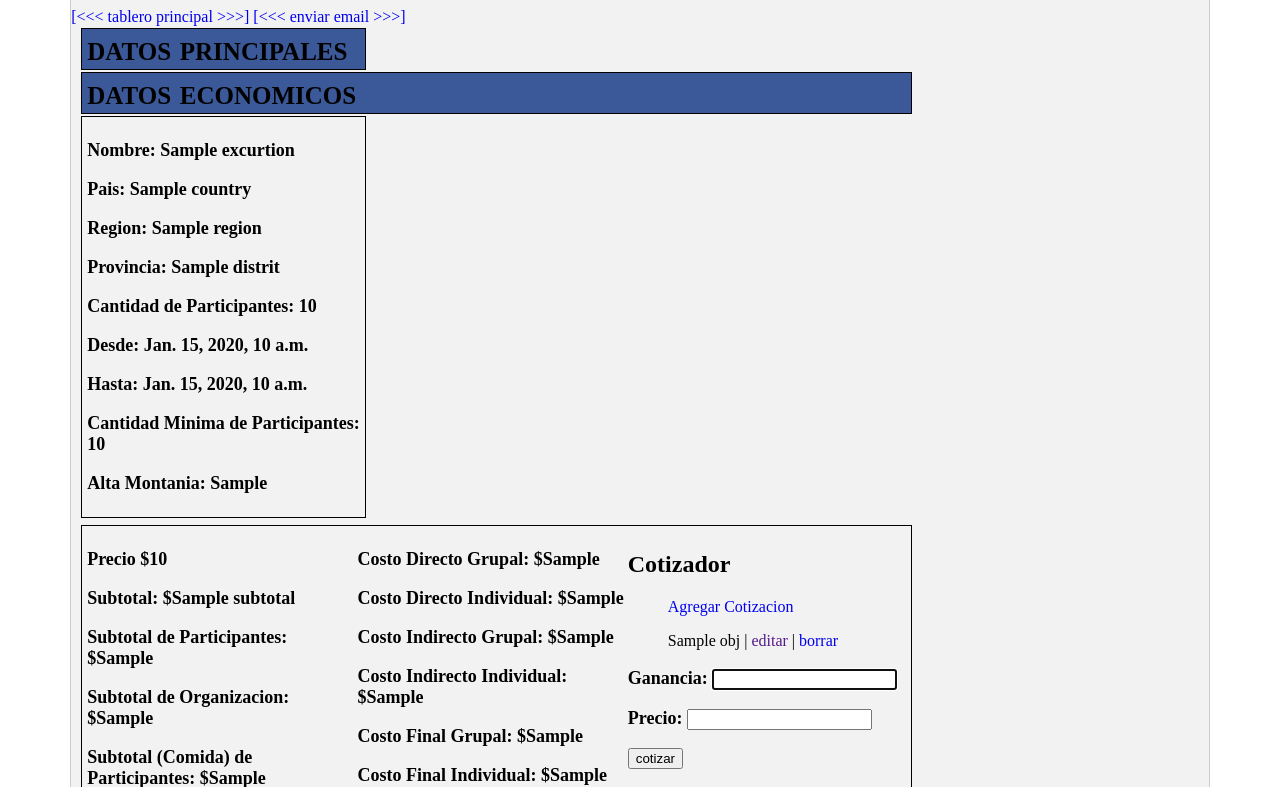
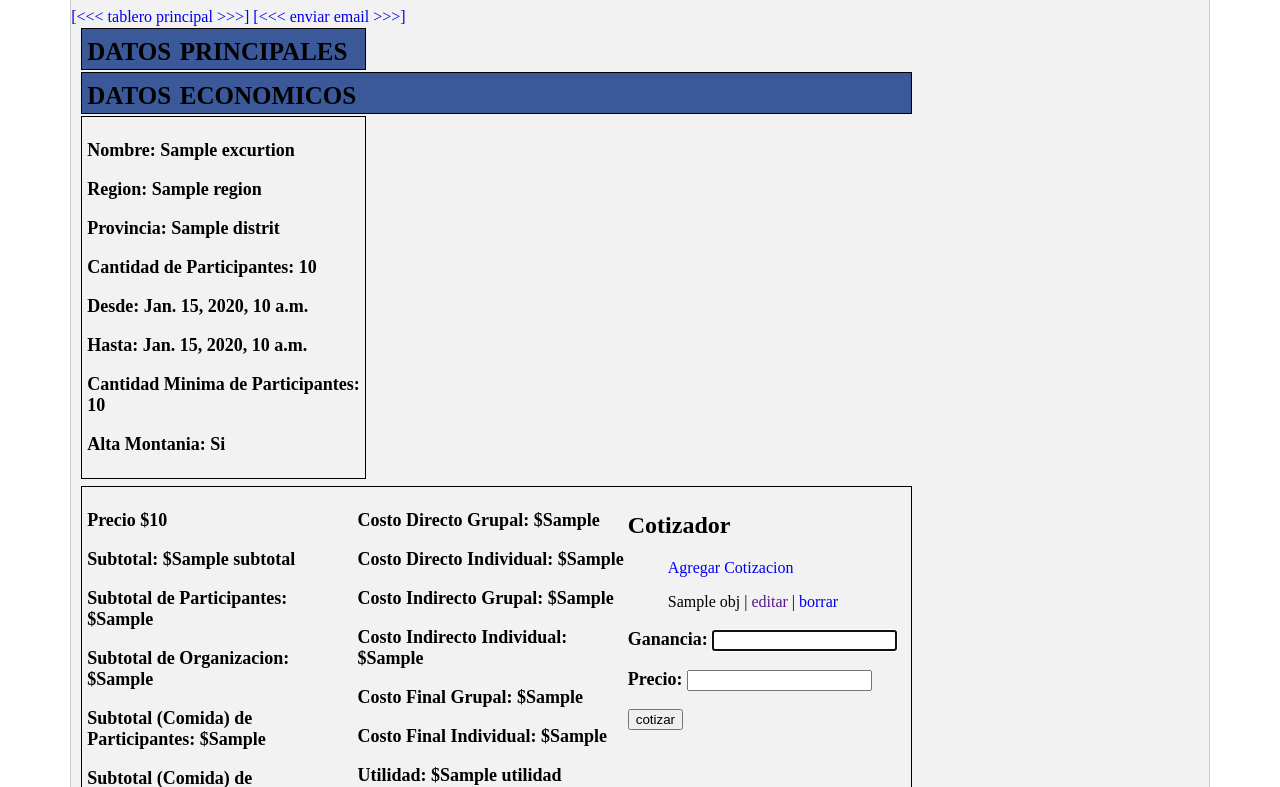
Before and after one commit to monetti/excurtion_manager, a Django app: template tursoft/templates/excurtionManager/product_detail.html in a window 1280 px wide. Shown: the part 221-1008 px from the top of the page. Run offline with Django 3.2, Linux system fonts and the light colour scheme; the template is opened without the code that fills it: most values are stand-ins (such as "Sample title", 1, 10 or a date in 2020).

Commit message:
cambios en product_detail

```diff
--- a/tursoft/templates/excurtionManager/product_detail.html
+++ b/tursoft/templates/excurtionManager/product_detail.html
@@ -18,14 +18,13 @@
 		<div class="clear"> </div>
 		<div class="panel principales">
 			<p> Nombre: {{ object.excurtion.name }} </p>
-			<p> Pais: {{ object.excurtion.study.country.name }} </p>
 			<p> Region: {{ object.excurtion.study.region.name }} </p>
 			<p> Provincia: {{ object.excurtion.study.distrit.name }} </p>
 			<p> Cantidad de Participantes: {{ object.get_amount_competitors }} </p>
 			<p> Desde: {{ object.excurtion.date_from }} </p>
 			<p> Hasta: {{ object.excurtion.date_to }} </p>
 			<p> Cantidad Minima de Participantes: {{ object.excurtion.min_amount }} </p>
-			<p> Alta Montania: {{ object.excurtion.study.high_land }} </p>
+			<p> Alta Montania: {% if object.excurtion.study.high_land %} Si {% else %} No {% endif %}</p>
 		</div>
 
 		<div class="panel economicos">
```
